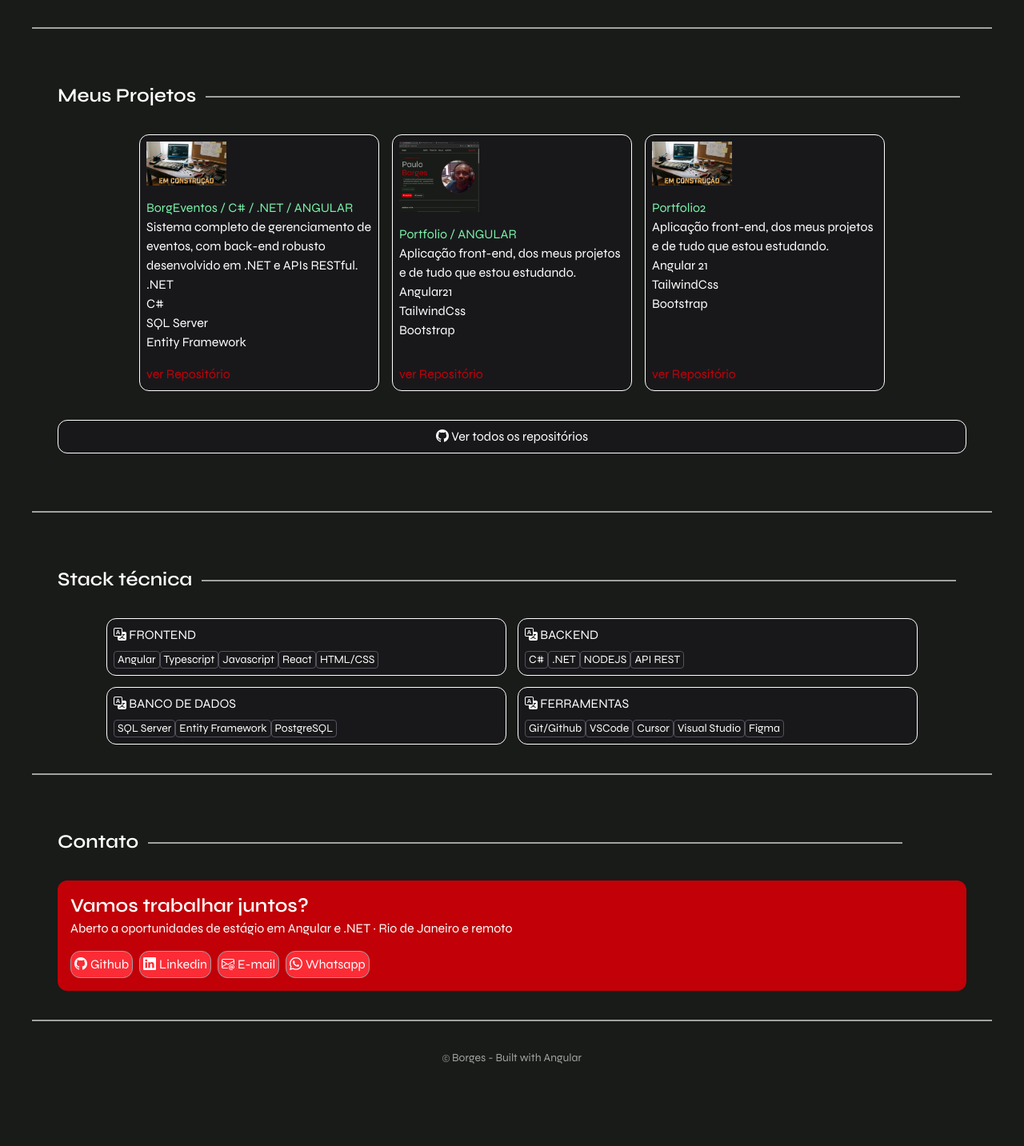
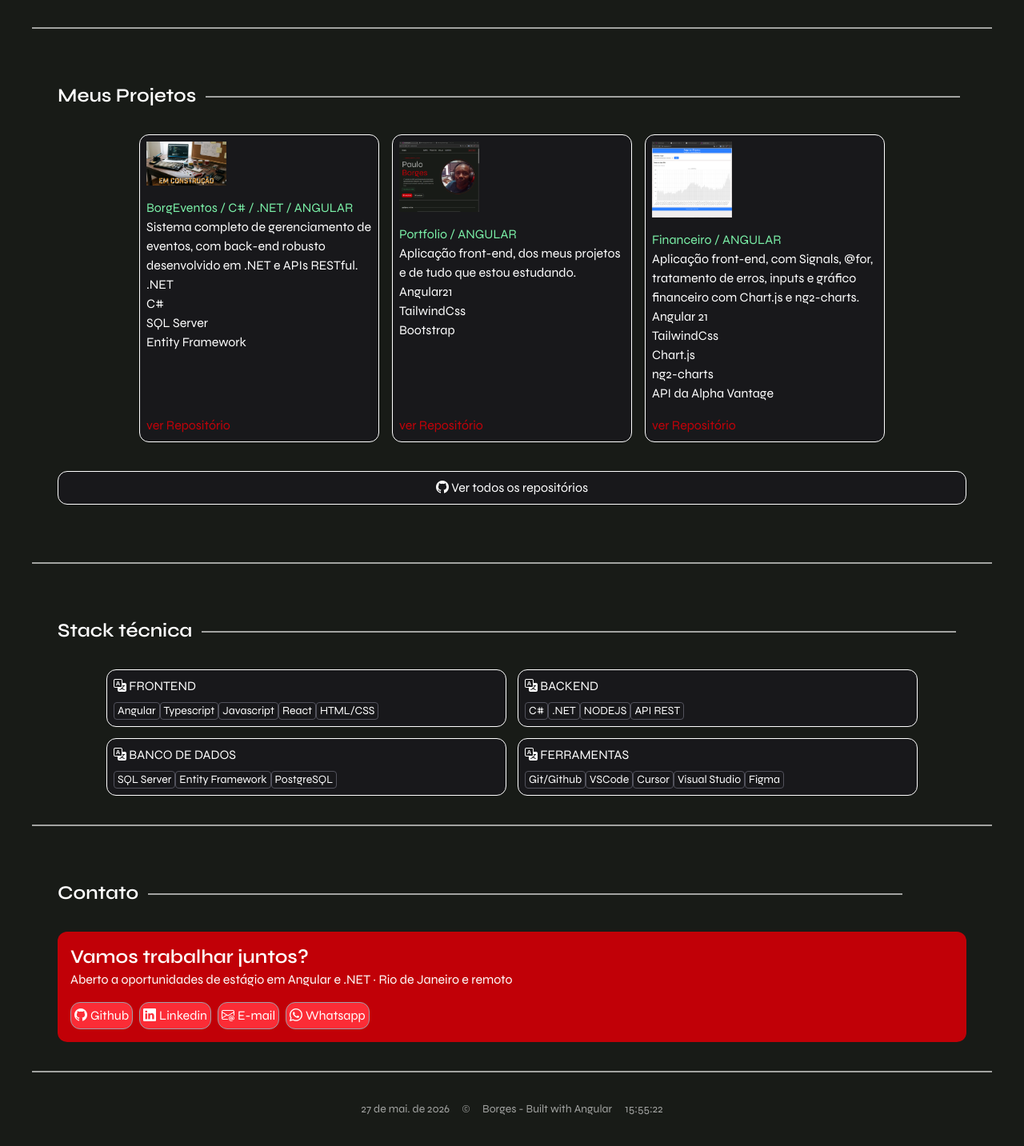
Before and after one commit to Paulo-Borges/portfolio-angular, an Angular app: page / in a window 1280 px wide. Shown: the part 986-2419 px from the top of the page at 80% size. Before the commit the page ends 2355 px from the top, so only its background shows below. Built offline with nearby package versions, Linux system fonts and the light colour scheme.

Commit message:
feat: Incluindo Date e Hour ao projeto

```diff
--- a/src/app/components/footer/footer.html
+++ b/src/app/components/footer/footer.html
@@ -1,3 +1,8 @@
 <footer class="flex justify-center text-sm m-9">
-    <p><i class="bi bi-c-circle text-[9px]"></i> Borges - Built with Angular </p>
+    <p class="flex items-center gap-4">
+        {{ formatDate('America/Sao_Paulo') }}
+        <i class="bi bi-c-circle text-[9px]"></i>
+        <span>Borges - Built with Angular</span>
+        {{ formatTime('America/Sao_Paulo') }}
+    </p>
 </footer>
--- a/src/app/components/footer/footer.ts
+++ b/src/app/components/footer/footer.ts
@@ -1,4 +1,4 @@
-import { Component } from '@angular/core';
+import { Component, OnDestroy, OnInit, signal } from '@angular/core';
 
 @Component({
   selector: 'app-footer',
@@ -6,4 +6,45 @@ import { Component } from '@angular/core';
   templateUrl: './footer.html',
   styleUrl: './footer.css',
 })
-export class Footer {}
+export class Footer implements OnInit, OnDestroy {
+
+  currentTime = signal(new Date());       // iniciando a variavel com um signal, pra mudança de estados
+
+  // wordClocks = [                                      // paises com suas zone
+  //   {country: 'India', zone:'Asia/Kolkata'},
+  //   {country: 'Brasil', zone:'America/Sao_Paulo'},
+  //   {country: 'Germany', zone:'Europe/Berlin'},
+  //   {country: 'America', zone:'America/New_York'},
+  //   {country: 'Japan', zone:'Asia/Tokyo'},
+  // ];
+
+  internalId: any;
+
+  ngOnInit(): void {
+    this.internalId = setInterval(()=> {
+      this.currentTime.set(new Date())
+    },1000)
+  }
+
+  ngOnDestroy(): void {
+    clearInterval(this.internalId)
+  }
+
+  formatTime(zone:string) {
+    return this.currentTime().toLocaleTimeString('pt-BR', {
+      timeZone : zone,
+      hour: '2-digit',
+      minute: '2-digit',
+      second: '2-digit'
+    })
+  }
+
+  formatDate(zone:string) {
+    return this.currentTime().toLocaleDateString('pt-BR', {
+      timeZone : zone,
+      year: 'numeric',
+      month: 'short',
+      day: 'numeric'
+    })
+  }
+}
--- a/src/app/services/project.service.ts
+++ b/src/app/services/project.service.ts
@@ -21,11 +21,11 @@ export class ProjectService {
       imageUrl: 'Portifolio.png'
     },
     {
-      title: 'Portfolio2',
-      description: 'Aplicação front-end, dos meus projetos e de tudo que estou estudando.',
-      technologies: ['Angular 21', 'TailwindCss', 'Bootstrap'],
+      title: 'Financeiro  /  ANGULAR',
+      description: 'Aplicação front-end, com Signals, @for, tratamento de erros, inputs e gráfico financeiro com Chart.js e ng2-charts.',
+      technologies: ['Angular 21', 'TailwindCss', 'Chart.js', 'ng2-charts', 'API da Alpha Vantage'],
       githubUrl: 'https://github.com/Paulo-Borges/portfolio-angular.git',
-      imageUrl: 'emConstrucao.jpg'
+      imageUrl: 'angularFinance.png'
     }
   ];
 
```
Also changed, not shown: public/angularFinance.png (added).
